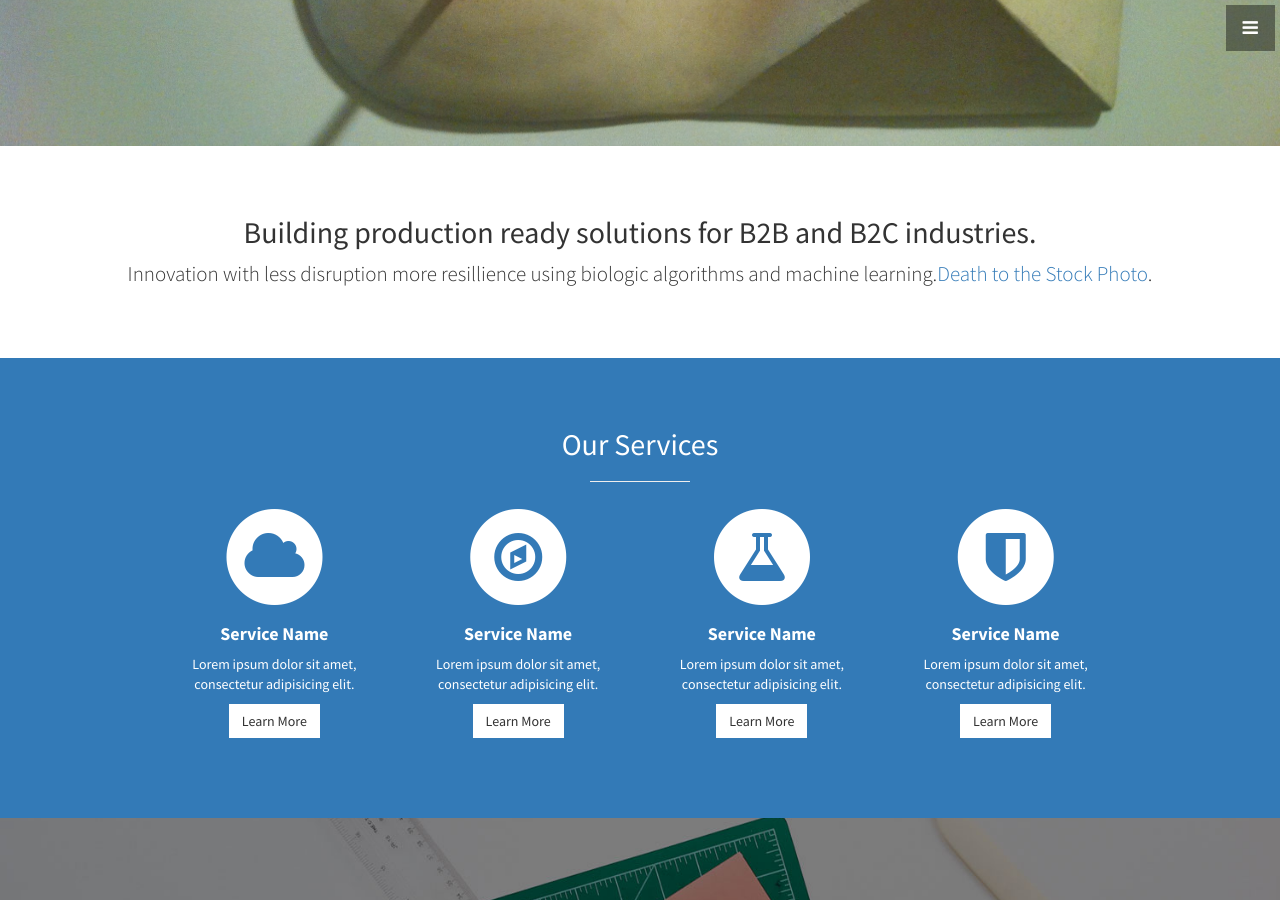
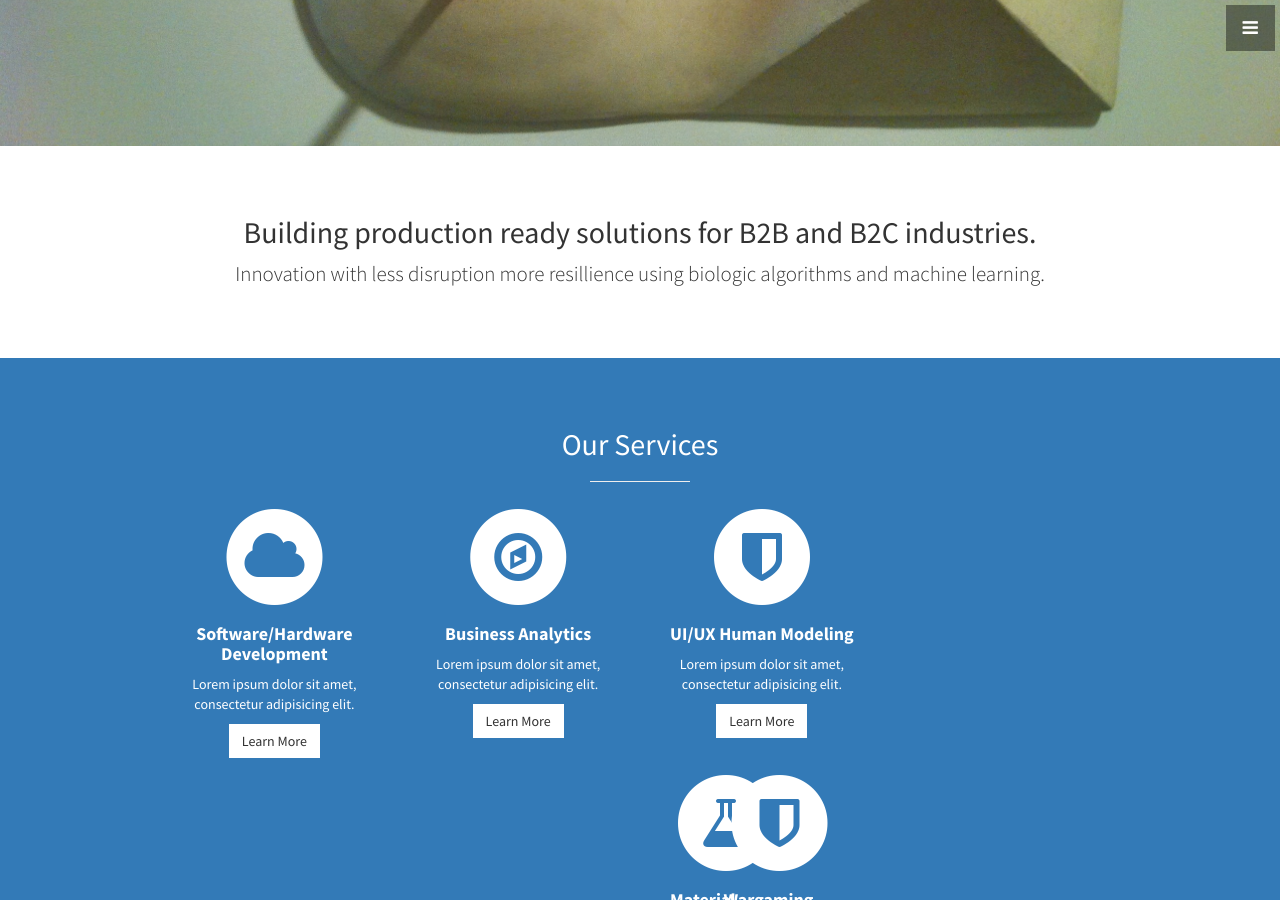
Before and after one commit to protoedu/protoedu.github.io, a Jekyll site: the page built from index.html, in a window 1280 px wide and 900 px high, scrolled down 754 px. Built offline with Jekyll 4.4.1, drawn with Linux system fonts in a browser that asks for light colours; some of the changed text lies outside the part shown.

Commit message:
update services

```diff
--- a/_includes/about.html
+++ b/_includes/about.html
@@ -3,7 +3,8 @@
     <div class="row">
       <div class="col-lg-12 text-center">
         <h2>Building production ready solutions for B2B and B2C industries.</h2>
-        <p class="lead">Innovation with less disruption more resillience using biologic algorithms and machine learning.<a target="_blank" href="http://join.deathtothestockphoto.com/">Death to the Stock Photo</a>.</p>
+        <p class="lead">Innovation with less disruption more resillience using biologic algorithms and machine learning.
+          <!--<a target="_blank" href="http://join.deathtothestockphoto.com/">Death to the Stock Photo</a>.--></p>
       </div>
     </div>
     <!-- /.row -->
--- a/_includes/services.html
+++ b/_includes/services.html
@@ -13,7 +13,7 @@
               <i class="fa fa-cloud fa-stack-1x text-primary"></i>
             </span>
               <h4>
-                <strong>Service Name</strong>
+                <strong>Software/Hardware Development</strong>
               </h4>
               <p>Lorem ipsum dolor sit amet, consectetur adipisicing elit.</p>
               <a href="#" class="btn btn-light">Learn More</a>
@@ -26,20 +26,7 @@
               <i class="fa fa-compass fa-stack-1x text-primary"></i>
             </span>
               <h4>
-                <strong>Service Name</strong>
-              </h4>
-              <p>Lorem ipsum dolor sit amet, consectetur adipisicing elit.</p>
-              <a href="#" class="btn btn-light">Learn More</a>
-            </div>
-          </div>
-          <div class="col-md-3 col-sm-6">
-            <div class="service-item">
-              <span class="fa-stack fa-4x">
-              <i class="fa fa-circle fa-stack-2x"></i>
-              <i class="fa fa-flask fa-stack-1x text-primary"></i>
-            </span>
-              <h4>
-                <strong>Service Name</strong>
+                <strong>Business Analytics</strong>
               </h4>
               <p>Lorem ipsum dolor sit amet, consectetur adipisicing elit.</p>
               <a href="#" class="btn btn-light">Learn More</a>
@@ -52,7 +39,32 @@
               <i class="fa fa-shield fa-stack-1x text-primary"></i>
             </span>
               <h4>
-                <strong>Service Name</strong>
+                <strong>UI/UX Human Modeling</strong>
+              </h4>
+              <p>Lorem ipsum dolor sit amet, consectetur adipisicing elit.</p>
+              <a href="#" class="btn btn-light">Learn More</a>
+            </div>
+          <div class="col-md-3 col-sm-6">
+            <div class="service-item">
+              <span class="fa-stack fa-4x">
+              <i class="fa fa-circle fa-stack-2x"></i>
+              <i class="fa fa-flask fa-stack-1x text-primary"></i>
+            </span>
+              <h4>
+                <strong>Material Science Lab</strong>
+              </h4>
+              <p>Lorem ipsum dolor sit amet, consectetur adipisicing elit.</p>
+              <a href="#" class="btn btn-light">Learn More</a>
+            </div>
+          </div>
+          <div class="col-md-3 col-sm-6">
+            <div class="service-item">
+              <span class="fa-stack fa-4x">
+              <i class="fa fa-circle fa-stack-2x"></i>
+              <i class="fa fa-shield fa-stack-1x text-primary"></i>
+            </span>
+              <h4>
+                <strong>Wargaming Cyber</strong>
               </h4>
               <p>Lorem ipsum dolor sit amet, consectetur adipisicing elit.</p>
               <a href="#" class="btn btn-light">Learn More</a>
```
